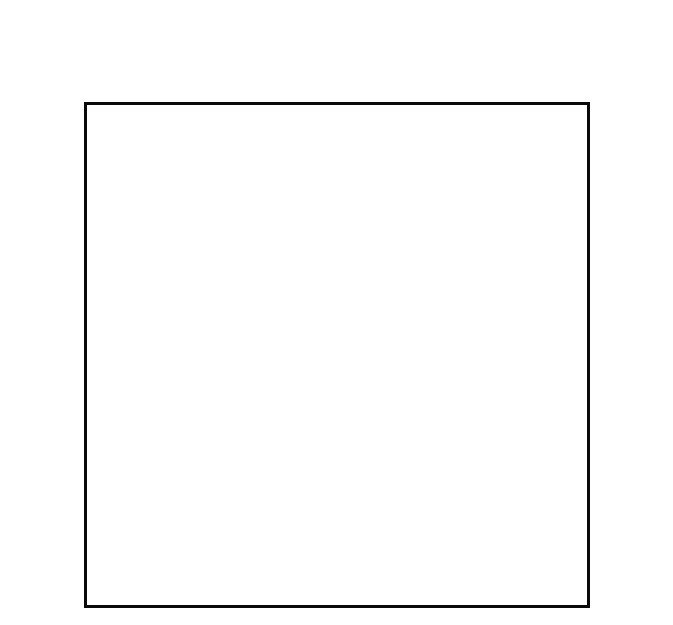
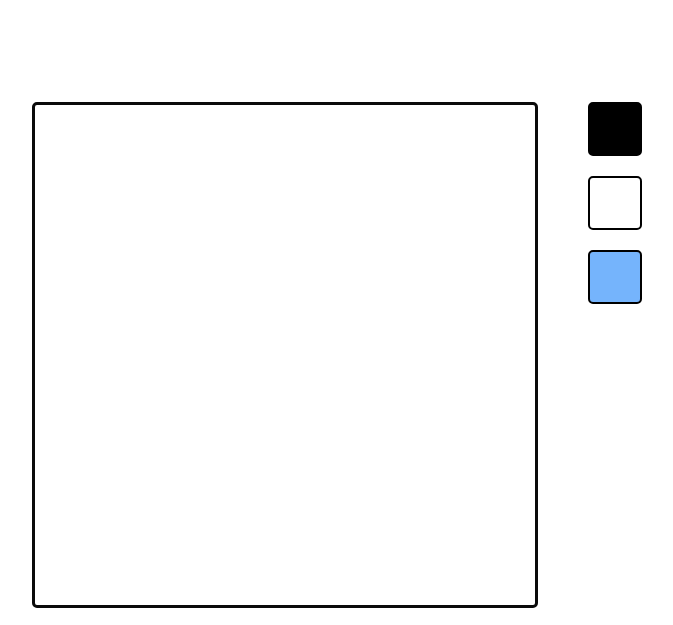
Before and after one commit to ramonferreirareis/etch-a-sketch, a plain HTML site: page index.html in a window 1280 px wide. Shown: the top 625 px of the page, without its empty margins (303-976 px from the left). Drawn offline with Linux system fonts and the light colour scheme.

Commit message:
Fix selecting color not working due to add class and overriding the colors

```diff
--- a/index.html
+++ b/index.html
@@ -8,7 +8,14 @@
     <script src="script.js" defer></script>
 </head>
 <body>
-    <div id="canvas"></div>
+    <div class="canvas-container">
+        <div id="canvas"></div>
+        <div class="color-container">
+            <div class="colorSquare" id="black"></div>
+            <div class="colorSquare" id="white"></div>
+            <div class="colorSquare" id="blue"></div>
+        </div>
+    </div>
     <div class="slidercontainer">
         <input type="range" min="4" max="100" value ="4" class="slider" id="myRange">
         <p>Grid size: <span id="value"></span></p>
--- a/script.js
+++ b/script.js
@@ -14,21 +14,29 @@ function createGrid(number) {
 
         }
     }
-    const squareCells = document.querySelectorAll(".square");
+    // getColor("black");
 
-    squareCells.forEach(square => {
-        square.addEventListener("mouseover", event => {
-            if (event.buttons === 1) {
-                square.classList.add("color");
-            }
-        })
+    const getColorWhite = document.querySelector("#white");
+    const getColorBlack = document.querySelector("#black");
+    const getColorBlue = document.querySelector("#blue");
+
+    getColorBlue.addEventListener("click", () => {
+        getColor("blue");
+
     })
 
-    squareCells.forEach(square => {
-        square.addEventListener("click", () => {
-            square.classList.add("color");
-        })
+    getColorBlack.addEventListener("click", () => {
+        getColor("black");
+
     })
+
+    getColorWhite.addEventListener("click", () => {
+        getColor("white");
+
+    })
+
+
+
 }
 
 const slider = document.querySelector("#myRange");
@@ -43,3 +51,20 @@ slider.oninput = function() {
 }
 
 createGrid(4);
+
+function getColor(color) {
+    const squareCells = document.querySelectorAll(".square");
+    squareCells.forEach(square => {
+        square.addEventListener("pointerover", event => {
+            if (event.buttons === 1) {
+                square.style.backgroundColor = color;
+            }
+        })
+    })
+
+    squareCells.forEach(square => {
+        square.addEventListener("click", () => {
+            square.style.backgroundColor = color;
+        })
+    })
+}
--- a/styles.css
+++ b/styles.css
@@ -19,6 +19,7 @@ body {
 
     display: flex;
     flex-direction: column;
+    border-radius: 5px;
 }
 
 .row {
@@ -30,15 +31,11 @@ body {
     flex: 1;
 }
 
-
-.color {
-    background-color: black;
-}
-
 /* SLIDER */
 
 .slidercontainer {
     width: 500px;
+    align-self: center;
 }
 
 .slider {
@@ -50,6 +47,8 @@ body {
     opacity: 0.7;
     -webkit-transition: .2s;
     transition: opacity .2s;
+
+
 }
 
 .slider:hover {
@@ -58,6 +57,7 @@ body {
 
 .slider::-webkit-slider-thumb {
     -webkit-appearance: none;
+    appearance: none;
     width: 25px;
     height: 25px;
     background-color: red
@@ -68,3 +68,32 @@ p {
     font-size: 36px;
     font-family:'Franklin Gothic Medium', 'Arial Narrow', Arial, sans-serif
 }
+
+/* COLORS */
+.canvas-container {
+    display: flex;
+    gap: 50px;
+}
+
+.color-container {
+    display: flex;
+    flex-direction: column;
+    gap: 20px;
+}
+
+.colorSquare {
+    height: 50px;
+    width: 50px;
+    border: solid 2px black;
+    border-radius: 5px;
+}
+
+#black
+{
+    background-color: black;
+}
+
+
+#blue{
+    background-color: rgb(117, 180, 252);
+}
```
